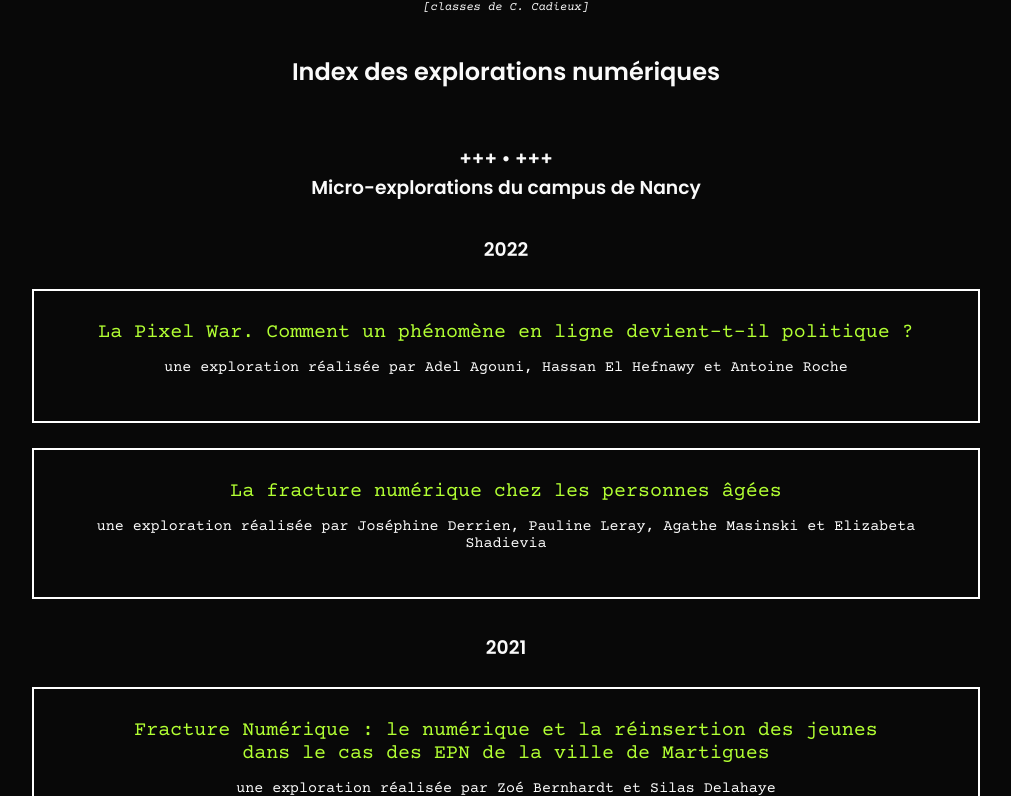
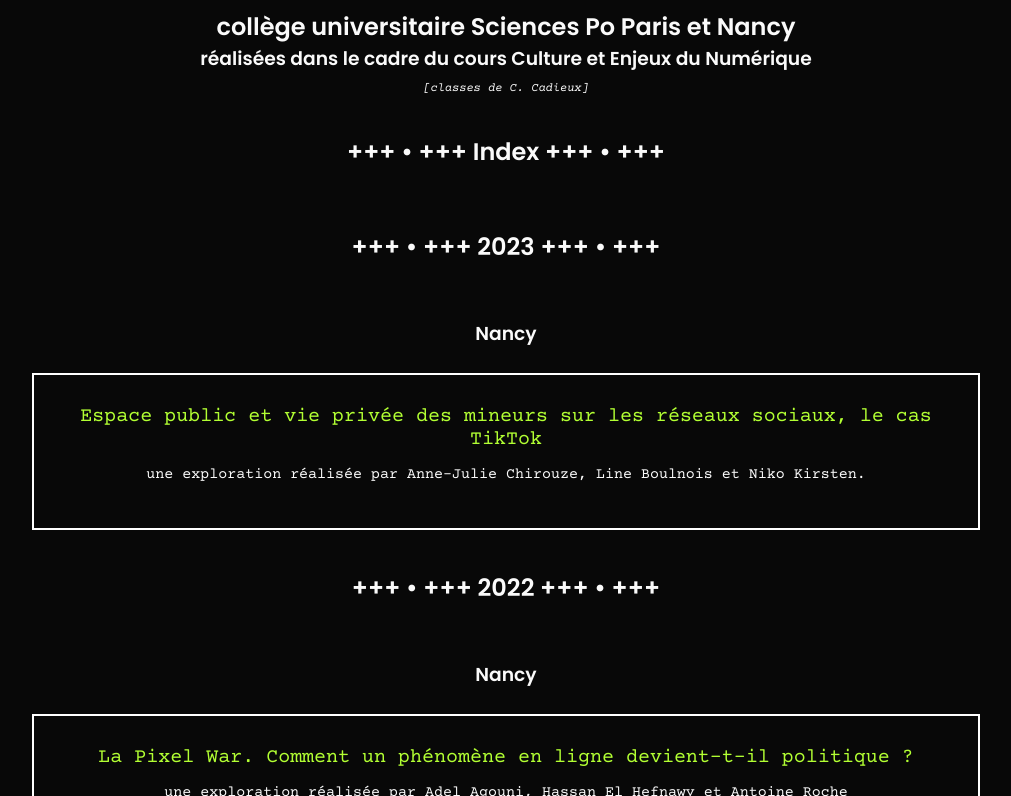
Before and after one commit to SPCENCC/index, a plain HTML site: page index.html in a window 1280 px wide. Shown: the part 97-893 px from the top of the page, without its empty margins (134-1145 px from the left). Drawn offline with nearby package versions, Linux system fonts and the light colour scheme.

Commit message:
Add files via upload

```diff
--- a/index.html
+++ b/index.html
@@ -8,24 +8,28 @@
 <link href="https://fonts.googleapis.com/css2?family=Courier+Prime:ital@0;1&family=Poppins:wght@100;200;300;600&display=swap" rel="stylesheet">
 </head>
 <body>
-<h1> Sciences Po - Culture et Enjeux du Numérique </h1>
-<p style="font-style:italic;margin-top:-13px;font-size:12px;"> [classes de C. Cadieux]</p>
-<h2> Index des explorations numériques</h2>
-<h3> +++ • +++<br>Micro-explorations du campus de Nancy</h3>
-<h3>2022</h3>
+<h1>Explorations numériques </h1>
+<h2 style="margin-top:-25px;"> collège universitaire Sciences Po Paris et Nancy</h2><h3 style="margin-top:-55px;">réalisées dans le cadre du cours Culture et Enjeux du Numérique</h3>
+<p style="font-style:italic;margin-top:-10px;font-size:12px;"> [classes de C. Cadieux]</p>
+<h2> +++ • +++ Index +++ • +++ </h2>
+
+<h2> +++ • +++ 2023 +++ • +++ </h2>
+<h3>Nancy</h3>
+<div class="group">
+<a href="vie-privee-mineurs-tiktok/index.html" target=”_blank”>Espace public et vie privée des mineurs sur les réseaux sociaux, le cas TikTok</a>
+<p>une exploration réalisée par&nbsp;Anne-Julie&nbsp;Chirouze, Line&nbsp;Boulnois et Niko&nbsp;Kirsten.</p></div>
+
+
+<h2> +++ • +++ 2022 +++ • +++ </h2>
+<h3>Nancy</h3>
 <div class="group">
 <a href="la-pixel-war/index.html" target=”_blank”>La Pixel War. Comment un phénomène en ligne devient-t-il politique ?</a>
-<p>une exploration réalisée par Adel Agouni, Hassan El Hefnawy et Antoine Roche</p></div>
+<p>une exploration réalisée par Adel&nbsp;Agouni, Hassan&nbsp;El&nbsp;Hefnawy et Antoine&nbsp;Roche</p></div>
 <div class="group">
 <a href="la-fracture-numerique-chez-les-personnes-agees.html" target=”_blank”>La fracture numérique chez les personnes âgées</a>
 <p>une exploration réalisée par Joséphine Derrien, Pauline Leray, Agathe Masinski et Elizabeta Shadievia</p></div>
 
-  <h3>2021</h3>
-<div class="group">
-<a href="numerique-et-reinsertion-des-jeunes.html" target=”_blank”>Fracture Numérique : le&nbsp;numérique et&nbsp;la&nbsp;réinsertion des&nbsp;jeunes dans&nbsp;le&nbsp;cas des&nbsp;EPN de&nbsp;la&nbsp;ville de&nbsp;Martigues</a>
-<p>une exploration réalisée par&nbsp;Zoé&nbsp;Bernhardt et&nbsp;Silas&nbsp;Delahaye</p></div>
-<br><h3>+++ • +++<br>Explorations du campus de Paris</h3>
-<h3>2022</h3>
+<h3>Paris</h3>
 <div class="group">
 <a href="To-be-or-not-to-Bereal.html" target=”_blank”>To&nbsp;be or&nbsp;not to&nbsp;Bereal, l'authenticité sur&nbsp;le&nbsp;réseau social&nbsp;Bereal</a>
 <p>une exploration réalisée par Délia&nbsp;Dinca, Lylou&nbsp;Remoue, Raphaëlle&nbsp;Bourbonneux et Jules&nbsp;Martinez</p></div>
@@ -41,7 +45,13 @@
 <div class="group">
 <a href="le-militantisme-écologique-en-ligne.html" target=”_blank”>Le militantisme écologique en ligne, caractéristiques et contradictions</a>
 <p>une exploration réalisée par Rose Aupepin DE Lamothe-Dreuzy, Apolline Berlan, Aurélie Daguenet, Zoé Deniau </p></div>
-  <h3>2021</h3>
+<h2> +++ • +++ 2021 +++ • +++ </h2>
+  <h3>Nancy</h3>
+<div class="group">
+<a href="numerique-et-reinsertion-des-jeunes.html" target=”_blank”>Fracture Numérique : le&nbsp;numérique et&nbsp;la&nbsp;réinsertion des&nbsp;jeunes dans&nbsp;le&nbsp;cas des&nbsp;EPN de&nbsp;la&nbsp;ville de&nbsp;Martigues</a>
+<p>une exploration réalisée par&nbsp;Zoé&nbsp;Bernhardt et&nbsp;Silas&nbsp;Delahaye</p></div>
+
+  <h3>Paris</h3>
 <div class="group">
 <a href="les-memes-internet.html" target=”_blank”> Les memes Internet </a>
 <p>une exploration réalisée par&nbsp;Élodie&nbsp;Nandal, Jean-Clauter&nbsp;Lucien et&nbsp;Séverin&nbsp;Brenac</p></div>
```
